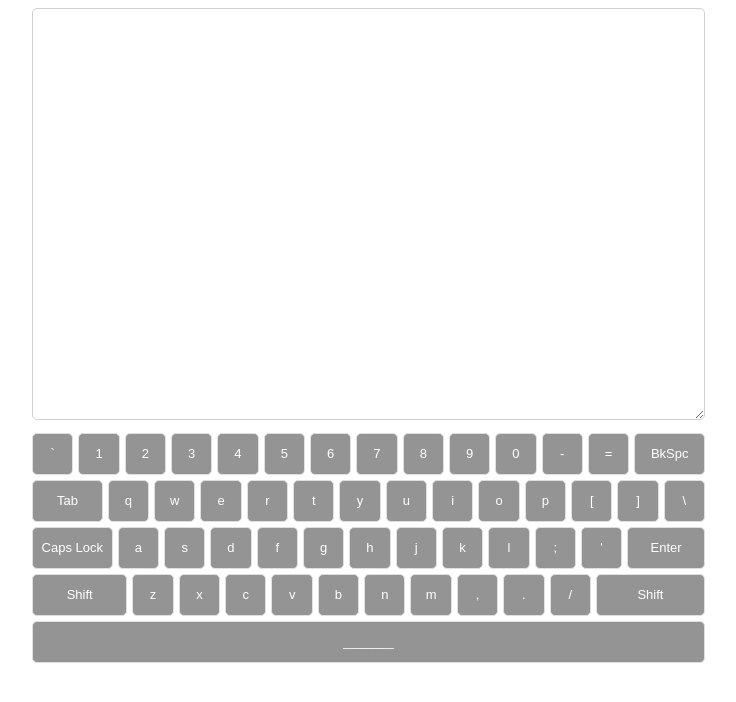
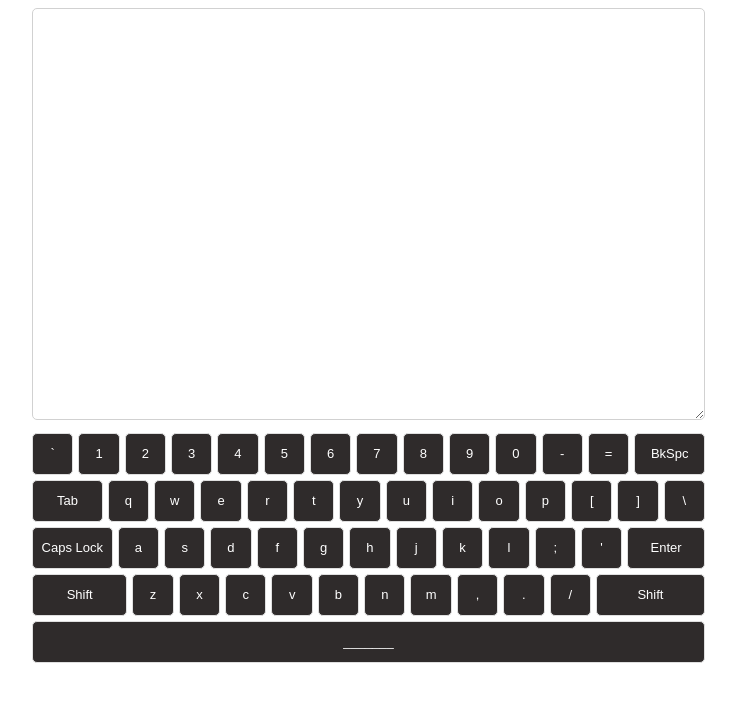
Before and after one commit to mohitraj007/virtual-keyboard, an Angular app: page / in a window 1280 px wide. Shown: the top 702 px of the page, without its empty margins (269-1005 px from the left). Built offline with nearby package versions, Linux system fonts and the light colour scheme.

Commit message:
Theme change

```diff
--- a/src/app/components/keyboard/keyboard.component.scss
+++ b/src/app/components/keyboard/keyboard.component.scss
@@ -36,7 +36,7 @@
     height: 40px;
     line-height: 40px;
     text-align: center;
-    background: #949494;
+    background: #2f2b2b;
     color: white;
     border: 1px solid #dfdfdf;
     border-radius: 5px;
```
